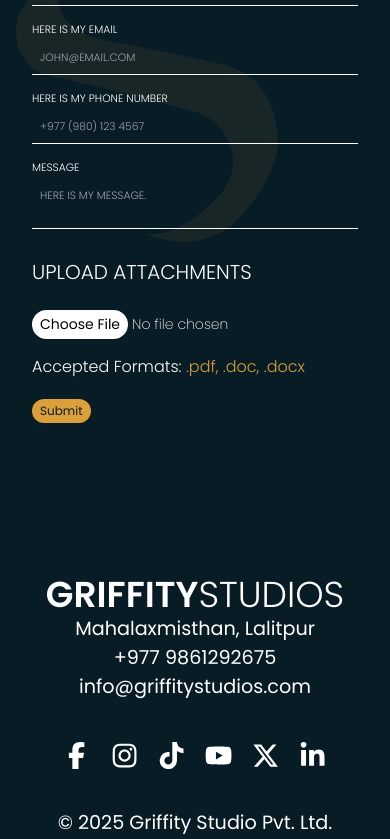
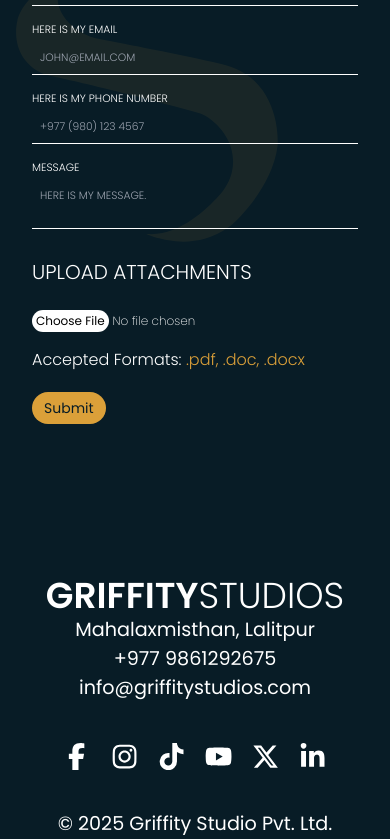
Before and after one commit to Sujit-Thapa/website-griffity, a Next.js app: page / in a window 390 px wide. Shown: the part 9025-9864 px from the top of the page. Built offline with nearby package versions, Linux system fonts and the light colour scheme.

Commit message:
responsive

```diff
--- a/components/join-us.tsx
+++ b/components/join-us.tsx
@@ -107,7 +107,7 @@
           <label htmlFor="attachment" className=" my-2 lg:text-2xl text-xl">
             UPLOAD ATTACHMENTS
           </label>
-         <input
+        <input
   type="file"
   id="attachment"
   name="attachment"
@@ -120,12 +120,13 @@
     font-extralight
     file:rounded-full
     mt-4
-    file:px-2 sm:file:px-4
-    file:py-1 sm:file:py-2
-    text-[0.875rem] sm:text-[1rem]
+    file:px-1 file:py-0.5
+    sm:file:px-4 sm:file:py-2
+    text-[0.75rem] sm:text-[1rem]
     file:border-0
   "
 />
+
 
           <p className=" text-[1rem] font-light text-white mt-4">
             Accepted Formats:{" "}
@@ -136,9 +137,9 @@
   type="submit"
   className="
     mt-5
-    text-xs   sm:text-sm  md:text-base
-    px-2      sm:px-4    md:px-6
-    py-1      sm:py-2    md:py-3
+    text-sm   sm:text-sm  md:text-base
+    px-3      sm:px-4    md:px-6
+    py-1.5      sm:py-2    md:py-3
     bg-primary text-body font-normal rounded-full
   "
 >
```
